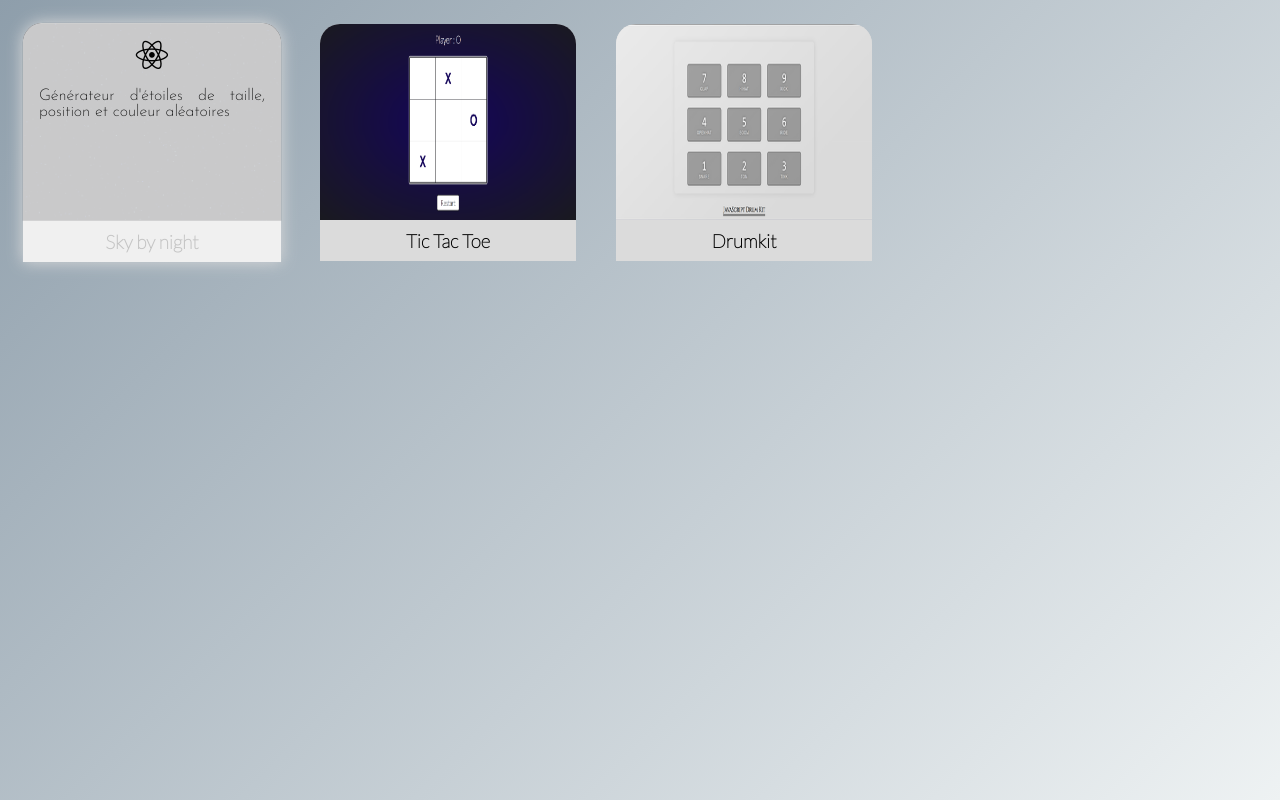
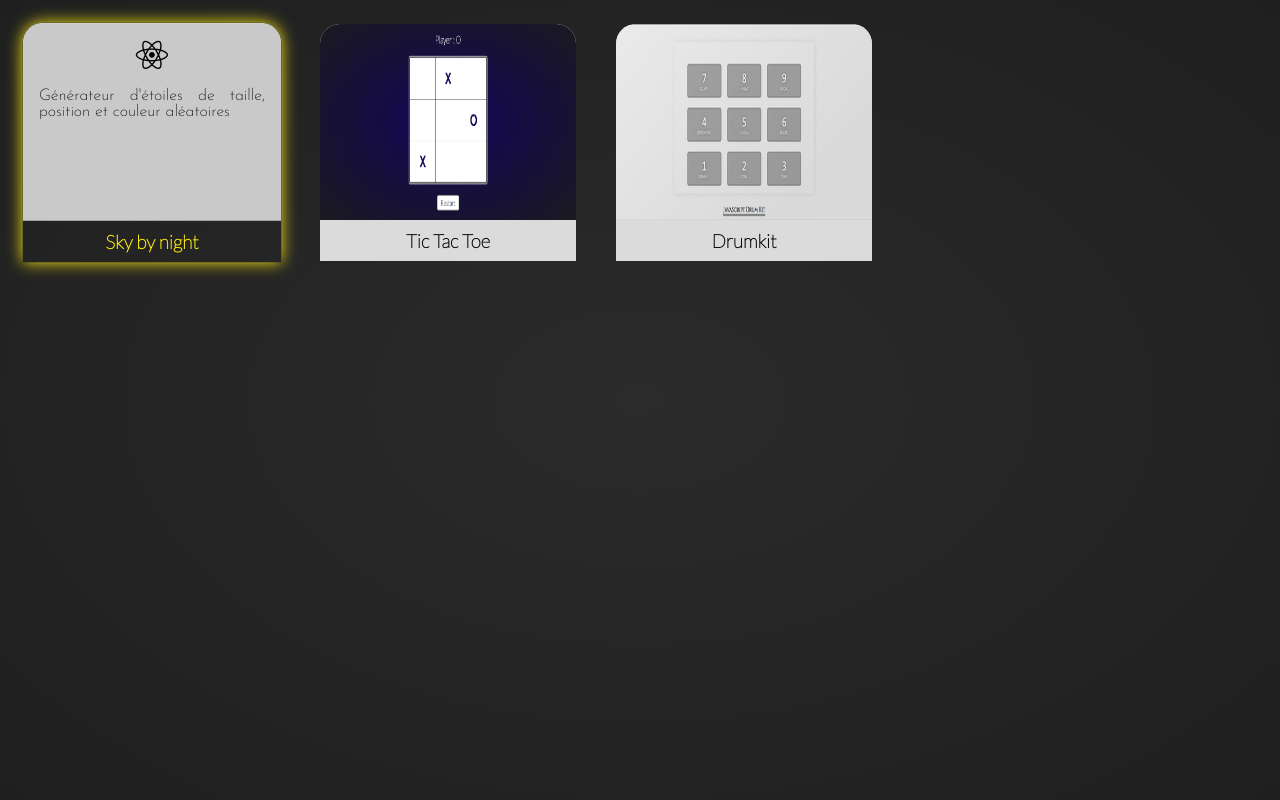
Before and after one commit to glg-dev/bac-a-sable, a React (Create React App) app: page / in a window 1280 px wide. In both pictures the pointer is over the element 152 px from the left and 142 px from the top of the page. Built offline with nearby package versions, Linux system fonts and the light colour scheme.

Commit message:
new bg + hover

```diff
--- a/src/style/components/_Card.scss
+++ b/src/style/components/_Card.scss
@@ -4,8 +4,12 @@
   border-radius: 20px 20px 0 0;
   overflow: hidden;
   &:hover {
-    box-shadow: 0 0 16px #DBDBDB;
+    box-shadow: 0 0 16px $glowing-yellow;
     transform: scale(1.01);
+    .card {
+      background: transparent;
+      color: $glowing-yellow;
+    }
   }
   .card {
     display: flex;
@@ -26,7 +30,7 @@
   .infos {
     position: absolute;
     top: 0;
-    height: 100%;
+    height: 196px;
     width: 100%;
     display: flex;
     flex-direction: column;
--- a/src/style/settings.scss
+++ b/src/style/settings.scss
@@ -6,7 +6,7 @@
 
 body {
   min-height: 100vh;
-  background: linear-gradient(135deg, #8E9EAB, #EEF2F3);
+  background: radial-gradient(#2B2B2B, #1F1F1F);
 }
 
 .App {
--- a/src/style/utils/_variables.scss
+++ b/src/style/utils/_variables.scss
@@ -1,4 +1,7 @@
 $night-blue: #1A1A20;
+$glowing-yellow: #FFEE10;
+// $glowing-green: #44D62C;
+// $glowing-blue: #4D4DFF;
 
 $card-width: 256px;
 $tictactoe-size: 128px;
```
